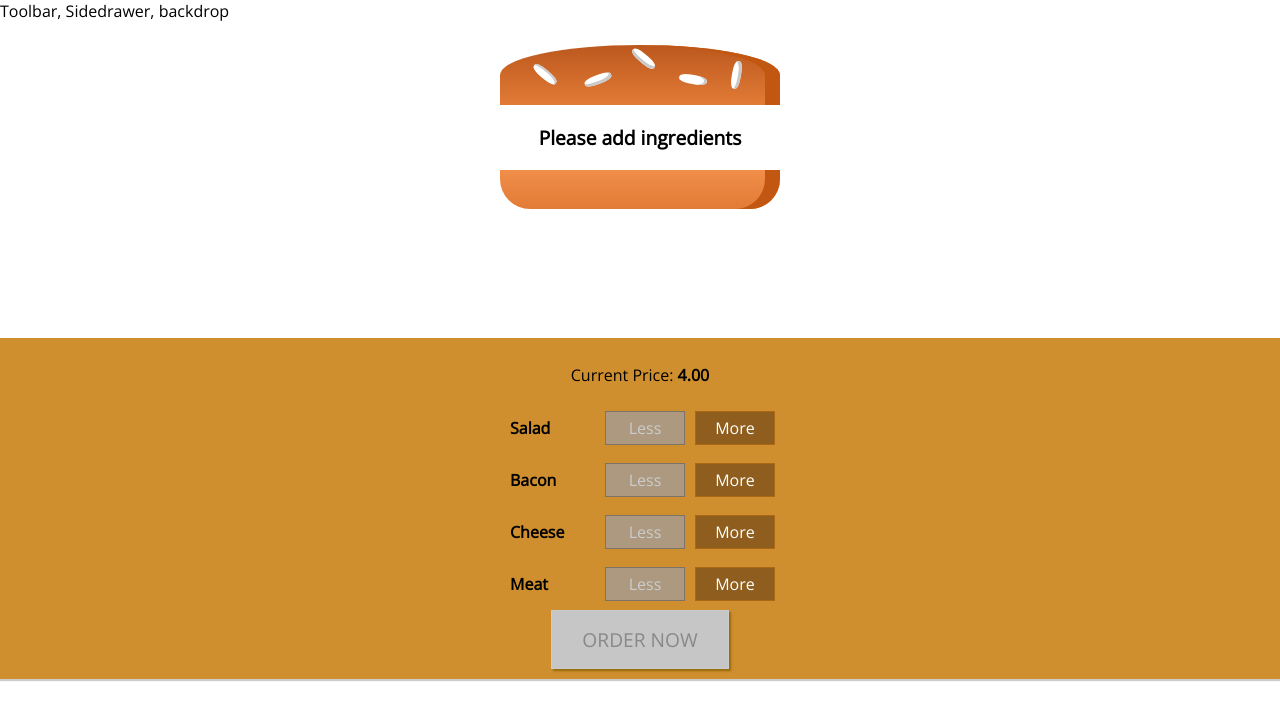
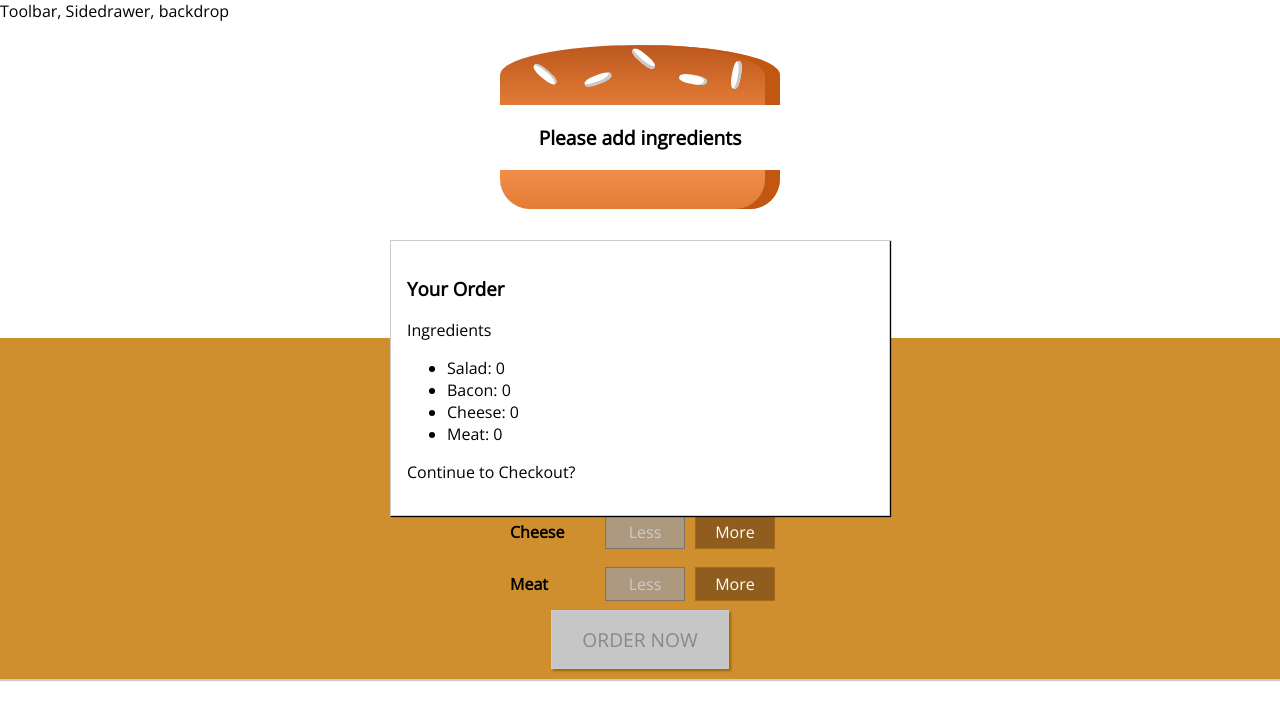
Before and after one commit to devpato/BurgerBuilder-React, a React (Create React App) app: page / in a window 1280 px wide. Shown: the top 720 px of the page. Built offline with nearby package versions, Linux system fonts and the light colour scheme.

Commit message:
order summary

```diff
--- /dev/null
+++ b/src/components/Burger/OrderSummary/OrderSummary.js
@@ -0,0 +1,24 @@
+import React from "react";
+import Aux from "../../../hoc/Aux";
+
+const orderSummary = ({ ingredients }) => {
+  const ingredientsSummary = Object.keys(ingredients).map(i => {
+    return (
+      <li key={i}>
+        <span style={{ textTransform: "capitalize" }}>{i}:</span>{" "}
+        {ingredients[i]}
+      </li>
+    );
+  });
+
+  return (
+    <Aux>
+      <h3>Your Order</h3>
+      <p>Ingredients</p>
+      <ul>{ingredientsSummary}</ul>
+      <p>Continue to Checkout?</p>
+    </Aux>
+  );
+};
+
+export default orderSummary;
--- a/src/containers/BurgerBuilder/BurderBuilder.js
+++ b/src/containers/BurgerBuilder/BurderBuilder.js
@@ -2,6 +2,8 @@
 import Aux from "../../hoc/Aux";
 import Burger from "../../components/Burger/Burger";
 import BuildControls from "../../components/Burger/BuildControls/BuildControls";
+import Modal from "../../components/UI/Modal/Modal";
+import OrderSummary from "../../components/Burger/OrderSummary/OrderSummary";
 
 const INGREDIENT_PRICES = {
   salad: 0.5,
@@ -82,6 +84,9 @@
 
     return (
       <Aux>
+        <Modal>
+          <OrderSummary ingredients={this.state.ingredients} />
+        </Modal>
         <Burger ingredients={this.state.ingredients} />
         <BuildControls
           ingredientAdded={this.addIngredientHandler}
```
